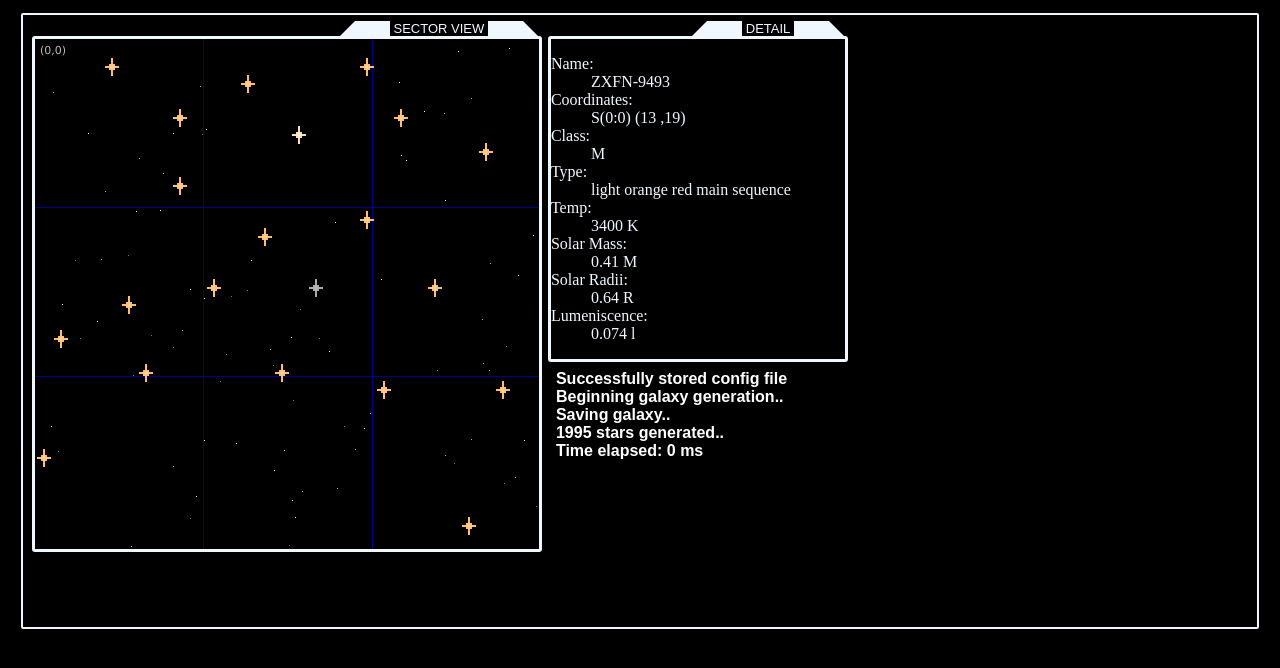
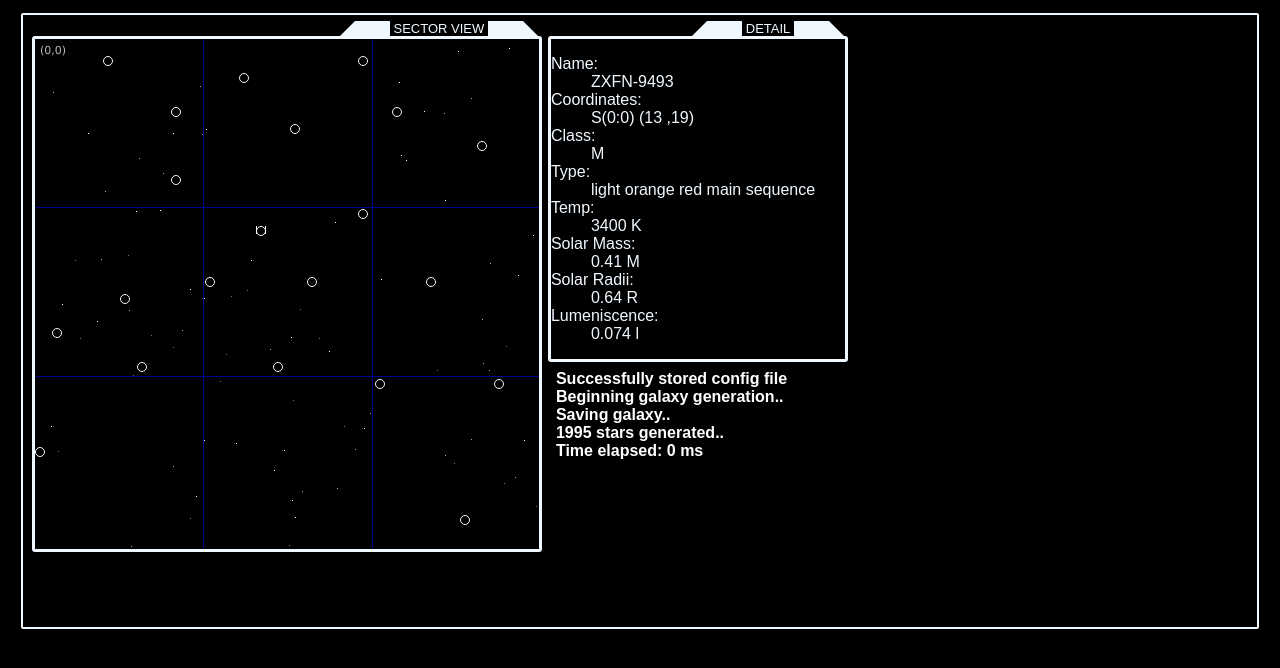
Before and after one commit to timbotron/js-space, a website: page www-root/star_test.html in a window 1280 px wide. Both pictures are taken after a click on the link 264 px from the left and 236 px from the top of the page. Drawn offline with Linux system fonts and the light colour scheme.

Commit message:
replaced sprites with circles, much better. selected star box partially done

```diff
--- a/www-root/css/mk2.css
+++ b/www-root/css/mk2.css
@@ -1,5 +1,6 @@
 body {
   background: #000;
+  font-family: sans-serif;
 }
 #main {
   margin: 1%;
@@ -90,30 +91,47 @@ body {
   height: 22px;
   position: absolute;
   z-index: 200;
+  border: 1px solid #F0F8FF;
 }
 .startype-Gi {
-  background: url('/assets/Starsprite.mk4.png') -108px 0px  no-repeat;
+  width: 1.5%;
+  height: 1.5%;
 }
 .startype-D {
-  background: url('/assets/Starsprite.mk4.png') -126px 0px  no-repeat;
+  width: 1.5%;
+  height: 1.5%;
 }
 .startype-B {
-  background: url('/assets/Starsprite.mk4.png') -90px 0px  no-repeat;
+  width: 1.5%;
+  height: 1.5%;
 }
 .startype-A {
-  background: url('/assets/Starsprite.mk4.png') -72px 0px  no-repeat;
+  width: 1.5%;
+  height: 1.5%;
 }
 .startype-F {
-  background: url('/assets/Starsprite.mk4.png') -54px 0px  no-repeat;
+  width: 1.5%;
+  height: 1.5%;
 }
 .startype-G{
-  background: url('/assets/Starsprite.mk4.png') -36px 0px  no-repeat;
+  width: 1.5%;
+  height: 1.5%;
 }
 .startype-K {
-  background: url('/assets/Starsprite.mk4.png') -18px 0px no-repeat;
+  width: 1.5%;
+  height: 1.5%;
 }
 .startype-M {
-  background: url('/assets/Starsprite.mk4.png') 0px 0px no-repeat;
+  width: 1.5%;
+  height: 1.5%;
+}
+.selected-star {
+  border-left: 1px solid white;
+  border-right: 1px solid white;
+  z-index: 300;
+  position: absolute;
+  width: 1.5%;
+  height: 1.5%;
 }
 .bg-star {
   width: 1px;
--- a/www-root/js/gen_methods.js
+++ b/www-root/js/gen_methods.js
@@ -508,6 +508,32 @@ function fetchTemplate(name,id,label) {
 	return ret;
 }
 
+function clearStarInfo() {
+	// clear the box
+	var content_area = document.getElementsByClassName('infoContent');
+	content_area = content_area[0];
+	content_area.innerHTML = '';
+
+	// clear the highlight
+	var selected_star = document.getElementsByClassName("selected-star");
+	if(selected_star.length > 0) {
+	    selected_star[0].parentNode.removeChild(selected_star[0]);
+	}
+
+}
+
+function addHighlight(top,left,width,height) {
+	var high = document.createElement('div');
+	high.style.top = top;
+	high.style.left = left;
+	high.className = "selected-star";
+
+	var grid = document.getElementsByClassName("grid");
+	grid = grid[0];
+	grid.appendChild(high);
+
+}
+
 function star_info() {
 	var info = this.dataset.id.split('.');
 	var sec = info[0];
@@ -518,10 +544,10 @@ function star_info() {
 	c = JSON.parse(c);
 
 	// first we clear out the detail window
-	var content_area = document.getElementsByClassName('infoContent');
-	content_area = content_area[0];
-	console.log(content_area);
-	content_area.innerHTML = '';
+	clearStarInfo();
+
+	// Then we add the highlight for that star
+	addHighlight(this.style.top,this.style.left);
 
 	var info_data = "\t<dl>\n";
 	info_data += "\t\t<dt>Name:</dt><dd>"+c[sec][i].sd.name + "</dd>\n";
@@ -533,7 +559,8 @@ function star_info() {
 	info_data += "\t\t<dt>Solar Radii:</dt><dd>"+c[sec][i].sd.r + " R</dd>\n";
 	info_data += "\t\t<dt>Lumeniscence:</dt><dd>"+c[sec][i].sd.l + " l</dd>\n";
 	info_data += "\t</dl>\n";
-	console.log(info_data);
+	var content_area = document.getElementsByClassName('infoContent');
+	content_area = content_area[0];
 	content_area.innerHTML = info_data;
 
 
```
Also changed, not shown: www-root/assets/Starsprite.mk3.png (deleted), www-root/assets/Starsprite.mk4.png (deleted).
